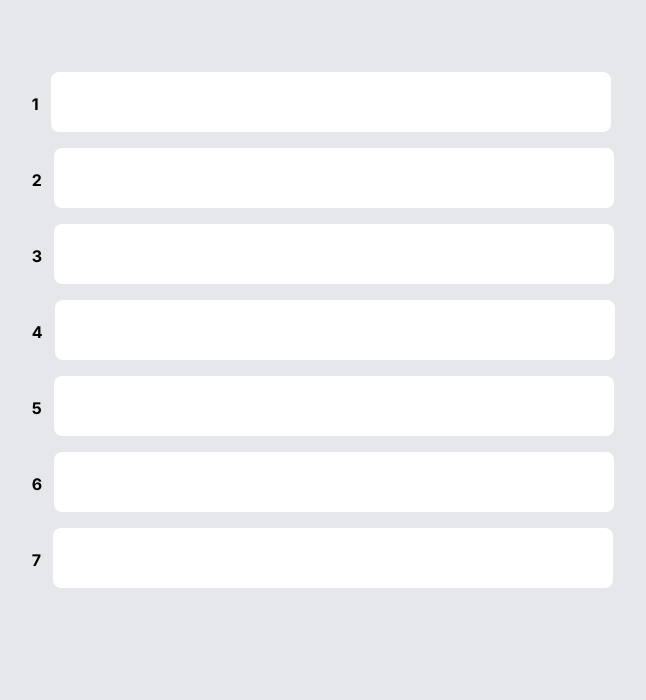
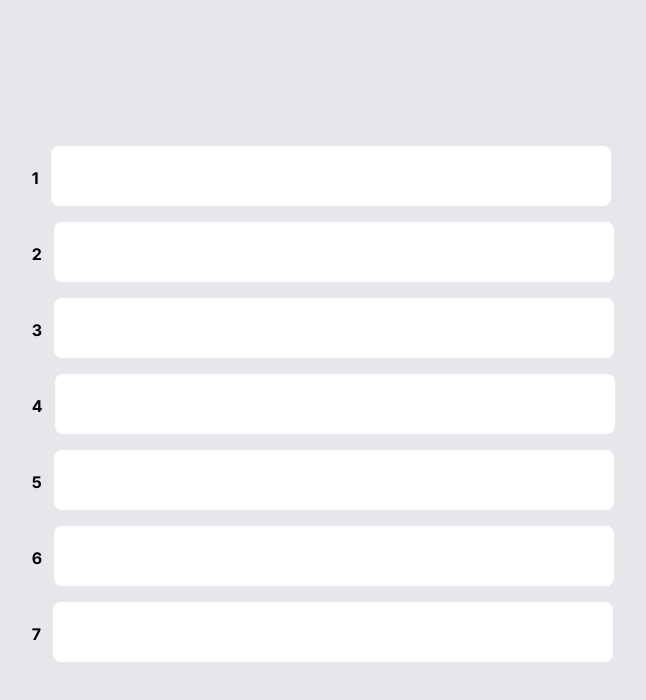
Before and after one commit to WahyuLamani/family-100-game, a Next.js app: page /game-3/game/1 in a window 1280 px wide. Shown: the top 700 px of the page, without its empty margins (288-934 px from the left). Built offline with nearby package versions, Linux system fonts and the light colour scheme.

Commit message:
centering item maping

```diff
--- a/app/game-3/game/[id]/page.tsx
+++ b/app/game-3/game/[id]/page.tsx
@@ -7,7 +7,7 @@ const PageGame = ({ params }: { params: { id: string } }) => {
     return <div>Question not found</div>;
   }
   return (
-    <div className="p-12">
+    <div className="flex items-center justify-center h-screen">
       <OnGame question={question} />
     </div>
   );
```
